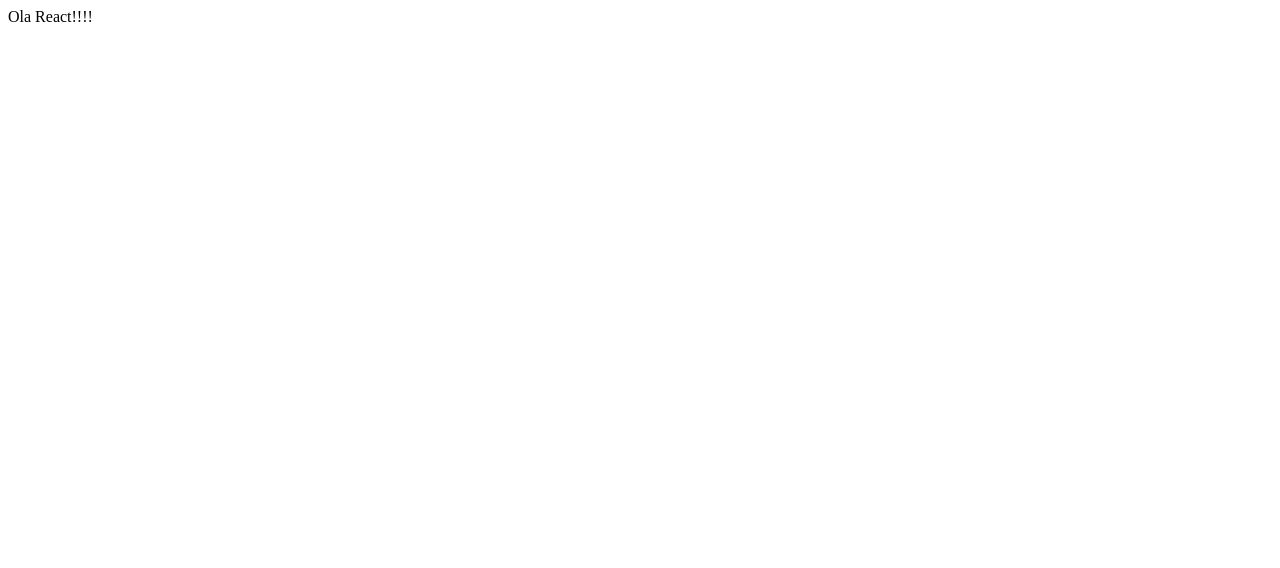
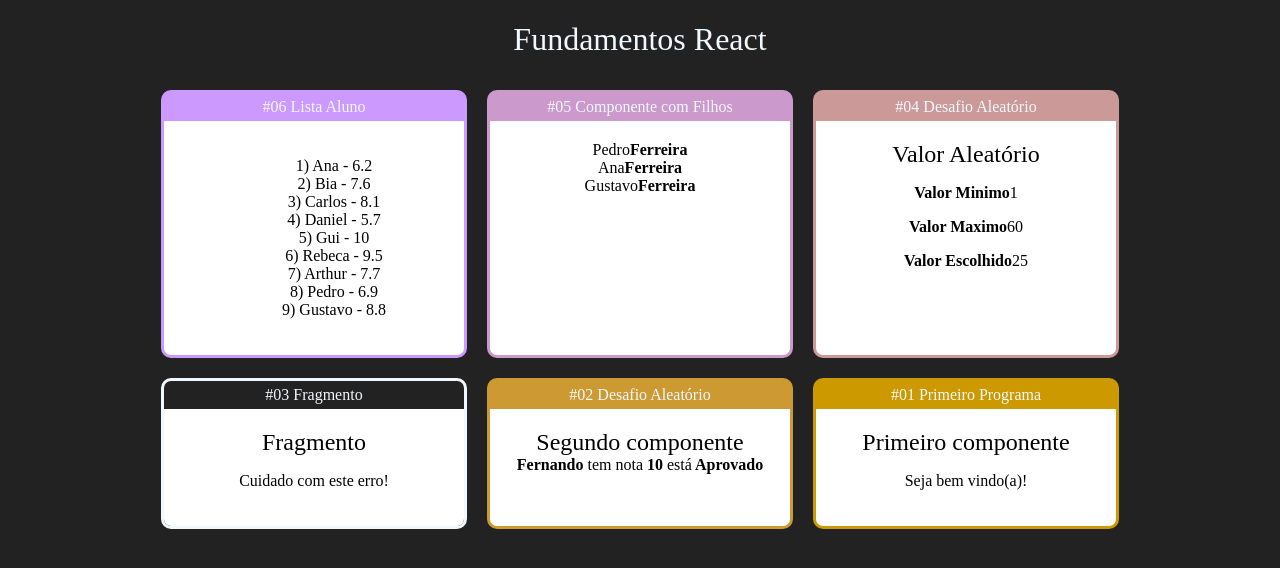
Before and after one commit to fernandoap46/ProjetoReactRedux, a React (Create React App) app in the folder fundamentos-react/: page / in a window 1280 px wide. Shown: the top 568 px of the page. Built offline with nearby package versions, Linux system fonts and the light colour scheme.

Commit message:
repetição exercicio 1 list

```diff
--- /dev/null
+++ b/fundamentos-react/src/Repeticao/ListaAlunos.jsx
@@ -0,0 +1,21 @@
+import React from "react";
+import alunos from '../data/alunos'
+
+export default function ListaAluno(){
+
+    const lis = alunos.map((aluno) =>{
+        return(
+            <li key={aluno.id}>
+                {aluno.id}) {aluno.nome} - {aluno.nota}
+            </li>
+        );
+    });
+    return(
+        <div>
+            <ul style={{listStyle:'none'}}>
+                {lis}
+            </ul>
+        </div>
+    )
+
+}
--- /dev/null
+++ b/fundamentos-react/src/data/alunos.js
@@ -0,0 +1,11 @@
+export default[
+    {id: 1, nome:'Ana',nota:6.2},
+    {id: 2, nome:'Bia',nota:7.6},
+    {id: 3, nome:'Carlos',nota:8.1},
+    {id: 4, nome:'Daniel',nota:5.7},
+    {id: 5, nome:'Gui',nota:10.0},
+    {id: 6, nome:'Rebeca',nota:9.5},
+    {id: 7, nome:'Arthur',nota:7.7},
+    {id: 8, nome:'Pedro',nota:6.9},
+    {id: 9, nome:'Gustavo',nota:8.8},
+]
--- a/fundamentos-react/src/index.js
+++ b/fundamentos-react/src/index.js
@@ -1,3 +1,10 @@
+import './index.css'
 import ReactDOM from 'react-dom'
+import React from 'react'
 
-ReactDOM.render('Ola React!!!!', document.getElementById('root'))
+import App from './App'
+
+ReactDOM.render(
+  <App />,
+  document.getElementById('root')
+)
```
